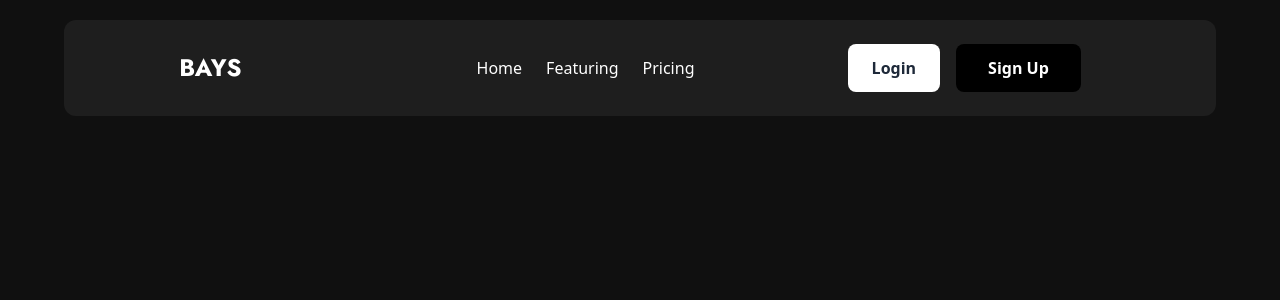
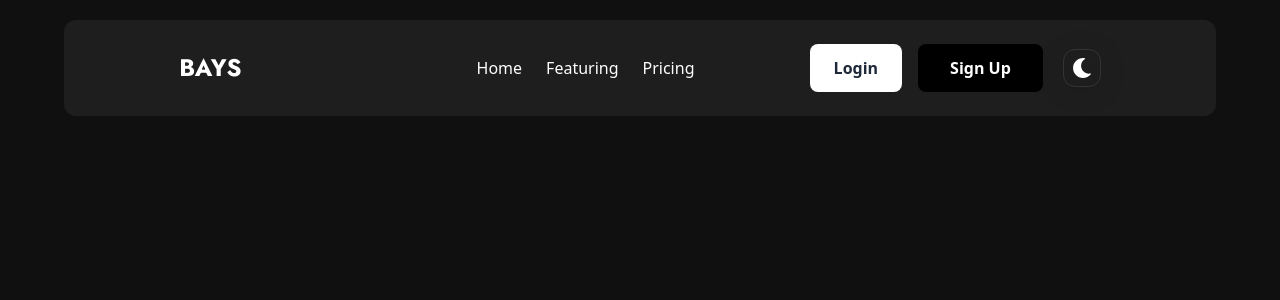
Before and after one commit to berkcantelseren/Bays, a Next.js app: page / in a window 1280 px wide. Shown: the top 300 px of the page. Built offline with nearby package versions, Linux system fonts and the light colour scheme.

Commit message:
added darkmode switch next to buttons for light  mode

```diff
--- a/app/components/Home/Navbar/Navbar.js
+++ b/app/components/Home/Navbar/Navbar.js
@@ -1,10 +1,11 @@
 "use client";
 
+import Link from "next/link";
 import { useState } from "react";
 import { Jost } from "next/font/google";
 import { HiMiniBars3BottomRight } from "react-icons/hi2";
 import { CgClose } from "react-icons/cg";
-import Link from "next/link";
+import { FaMoon } from "react-icons/fa";
 
 // Fonts
 const jost = Jost({ subsets: ["latin"], weight: "700" });
@@ -59,12 +60,21 @@ export default function Navbar() {
               Sign Up
             </a>
           </div>
+
+          {/* Hamburger Menu For lg Below  */}
+
           <HiMiniBars3BottomRight
             className="w-8 h-8 text-white cursor-pointer lg:hidden"
             onClick={() => setShowNav(true)}
           />
+
+          <div className="hover:bg-white/25 rounded-xl shadow-[0_4px_30px_rgba(0,0,0,0.1)] backdrop-blur-[12.1px] border border-white/10 p-2">
+            <FaMoon className="w-5 h-5 text-white cursor-pointer" />
+          </div>
         </div>
       </div>
+
+      {/* Mobile Hamburger Section  */}
       {showNav && (
         <div className="fixed inset-0 bg-[#1E1E1E]/60 z-[1002] flex items-center justify-center">
           {/* Sidebar Menu */}
```
